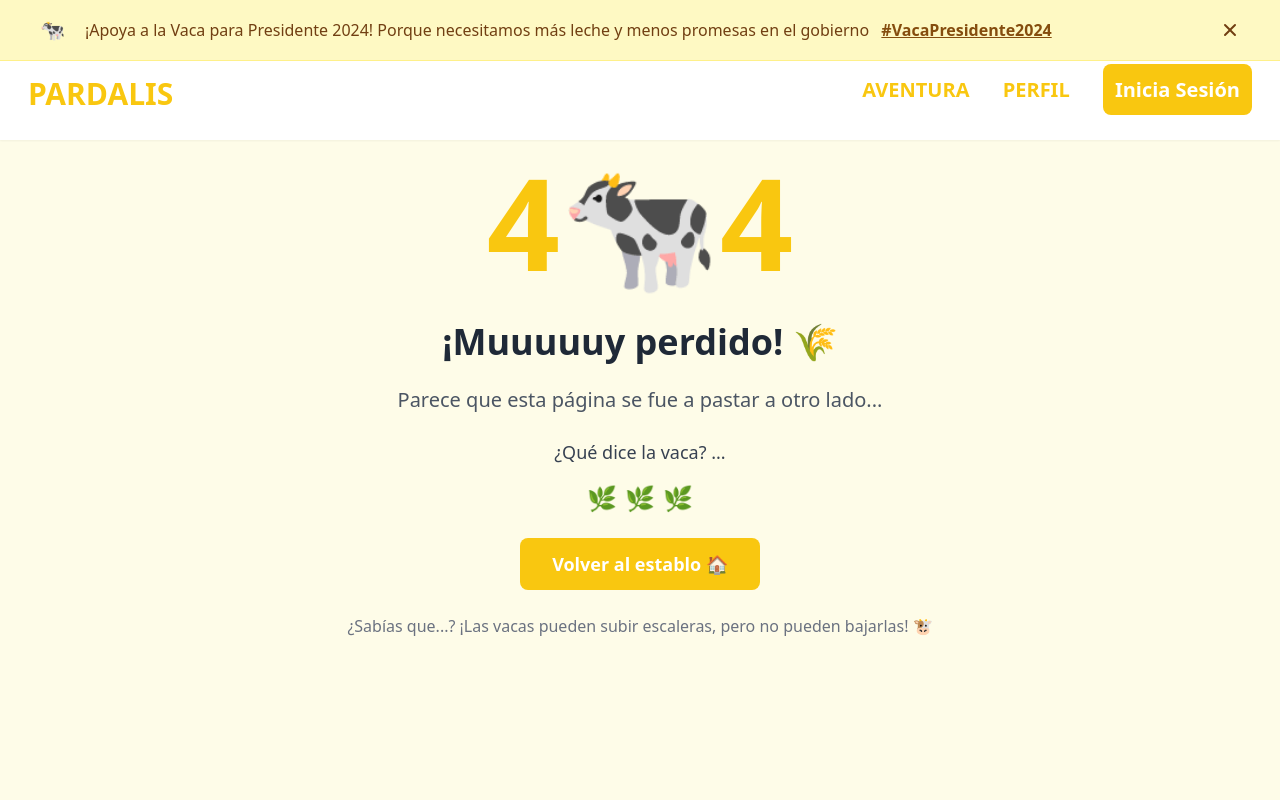
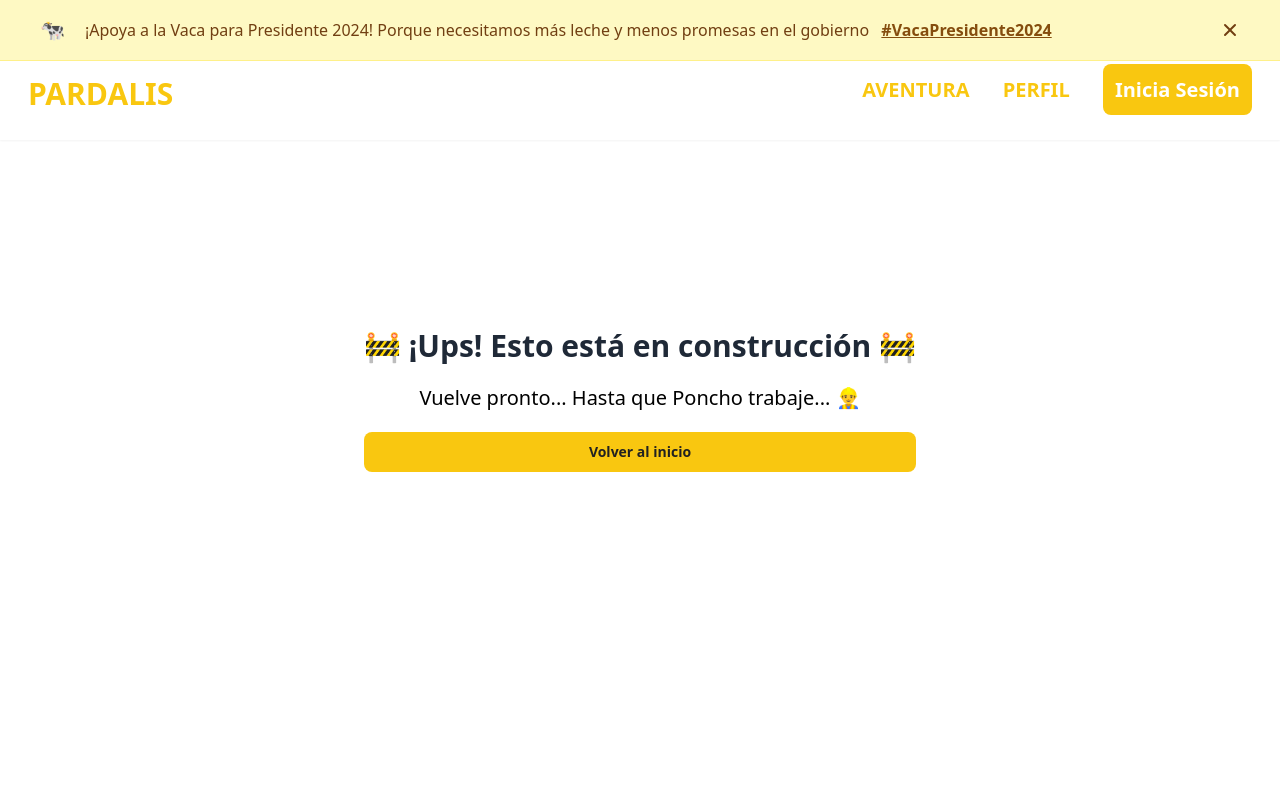
Before and after one commit to PardalisEdu/PardalisWebSite, a SvelteKit app: page /building in a window 1280 px wide. Before the commit this address had no page. Shown: the top 800 px of the page. Built offline with nearby package versions, Linux system fonts and the light colour scheme.

Commit message:
[Feature] Se añadio la pagina de construcción
Este es para evitar que se vean paginas a medio terminar o incluso
caracteristicas.

```diff
--- a/src/routes/+page.svelte
+++ b/src/routes/+page.svelte
@@ -33,22 +33,18 @@
         {
             title: "Personajes divertidos",
             description: "Diseña nuestros entrañables personajes en su viaje de aprendizaje del inglés.",
-            image: "/path/to/personajes-divertidos.png"
         },
         {
             title: "Juegos interactivos",
             description: "Aprende es divertido con nuestros juegos interactivos y atractivos.",
-            image: "/path/to/juegos-interactivos.png"
         },
         {
             title: "Audios Simples",
             description: "Escucha audios con fonética simple para que sea fácil para todos entenderlos y replicarlos.",
-            image: "/path/to/audios-simples.png"
         },
         {
             title: "Explora historias interesantes",
             description: "Explora nuestras emocionantes historias interactivas y aprende inglés sobre la marcha.",
-            image: "/path/to/historias-interesantes.png"
         }
     ];
 
@@ -131,7 +127,6 @@
         <div class="grid grid-cols-1 sm:grid-cols-2 md:grid-cols-4 gap-6">
             {#each features as feature}
                 <div class="flex flex-col items-center p-6 rounded-lg shadow transform hover:scale-105 transition-transform duration-200">
-                    <img src={feature.image} alt={feature.title} class="w-full h-40 object-cover rounded-lg mb-4"/>
                     <h3 class="text-lg font-semibold text-center mb-2">{feature.title}</h3>
                     <p class="text-sm text-gray-600 text-center">{feature.description}</p>
                 </div>
--- /dev/null
+++ b/src/routes/building/+page.svelte
@@ -0,0 +1,14 @@
+<script>
+    import Boton from "$lib/components/Boton.svelte";
+
+</script>
+
+<section class="h-screen grid place-content-center gap-5">
+
+    <h3 class="font-black text-3xl text-gray-800">🚧 ¡Ups! Esto está en construcción 🚧</h3>
+
+    <p class="text-center text-xl">Vuelve pronto... Hasta que Poncho trabaje... 👷‍♂️</p>
+
+    <Boton title="Volver al inicio" href="/"/>
+
+</section>
--- a/src/routes/profile/+page.svelte
+++ b/src/routes/profile/+page.svelte
@@ -1,4 +1,5 @@
 <script>
+    import { goto } from "$app/navigation";
     import Boton from "$components/Boton.svelte";
 
     let user = {
@@ -12,6 +13,8 @@
         {name: 'Vocabulario', level: 1, current: 60, total: 100, icon: '🌍'},
         {name: 'Tecleado', level: 2, current: 40, total: 50, icon: '⭐'}
     ];
+
+    goto('/building')
 </script>
 
 <main class="min-h-screen bg-gray-100 py-12 px-4 grid place-content-center">
```
